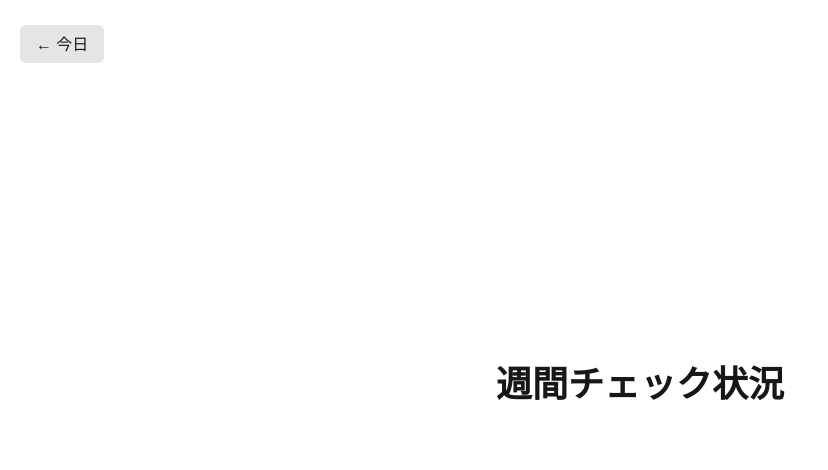
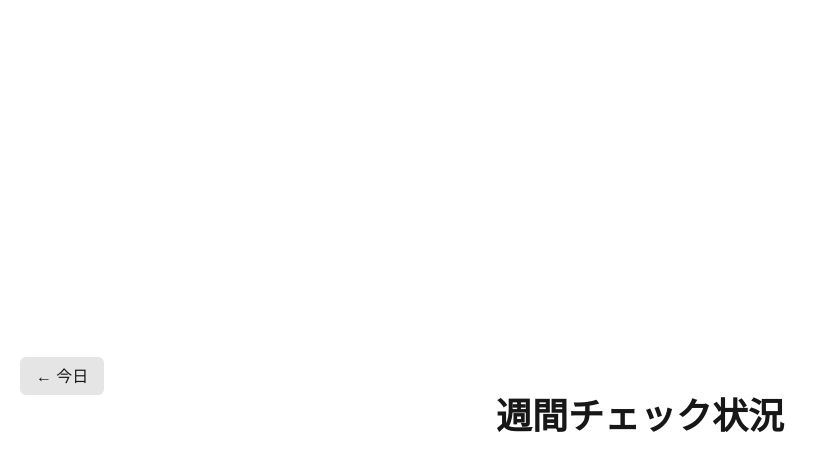
Before and after one commit to ugonight/my-check-app, a SvelteKit app: page /week in a window 1280 px wide. Shown: the top 470 px of the page, without its empty margins (0-828 px from the left). Built offline with nearby package versions, Linux system fonts and the light colour scheme.

Commit message:
weekページのヘッダを固定

```diff
--- a/src/routes/+layout.svelte
+++ b/src/routes/+layout.svelte
@@ -28,6 +28,6 @@
 	});
 </script>
 
-<div class="px-3 py-8 sm:p-5 md:p-8 text-center w-screen min-h-screen flex flex-col items-center justify-center bg-white dark:bg-neutral-900 text-neutral-900 dark:text-neutral-50 transition-colors">
+<div class="text-center w-screen min-h-screen flex flex-col items-center justify-center bg-white dark:bg-neutral-900 text-neutral-900 dark:text-neutral-50 transition-colors">
 	{@render children()}
 </div>
--- a/src/routes/week/+page.svelte
+++ b/src/routes/week/+page.svelte
@@ -93,11 +93,17 @@
   }
 
   function getMorningTimeDisplay(): string {
-    return getTimeDisplay(parseInt($constants.MORNING_START), parseInt($constants.MORNING_END));
+    return getTimeDisplay(
+      parseInt($constants.MORNING_START),
+      parseInt($constants.MORNING_END),
+    );
   }
 
   function getNightTimeDisplay(): string {
-    return getTimeDisplay(parseInt($constants.NIGHT_START), parseInt($constants.NIGHT_END));
+    return getTimeDisplay(
+      parseInt($constants.NIGHT_START),
+      parseInt($constants.NIGHT_END),
+    );
   }
 
   function isToday(date: Date): boolean {
@@ -110,7 +116,8 @@
   }
 </script>
 
-<div class="absolute top-8 left-3 sm:top-8 sm:left-5">
+<div class="sticky top-0 left-0 z-20 w-full bg-white dark:bg-neutral-900">
+  <div class="absolute top-8 left-3 sm:top-8 sm:left-5 z-10">
     <a
       href="/"
       class="px-3 sm:px-4 py-2 text-sm sm:text-base rounded-md bg-neutral-200 dark:bg-neutral-700 hover:bg-neutral-300 dark:hover:bg-neutral-600 transition-colors"
@@ -118,9 +125,11 @@
       ← 今日
     </a>
   </div>
-<h1 class="text-2xl sm:text-3xl md:text-4xl font-bold mb-6 sm:mb-8">
+
+  <h1 class="pt-16 text-2xl sm:text-3xl md:text-4xl font-bold mb-6 sm:mb-8">
     週間チェック状況
   </h1>
+</div>
 
 {#if loading}
   <p class="text-neutral-500 dark:text-neutral-400">読み込み中...</p>
```
Also changed, not shown: 1 other file (tests, documents, lock files or other folders). Lines whose indentation alone changed are shown as unchanged.
